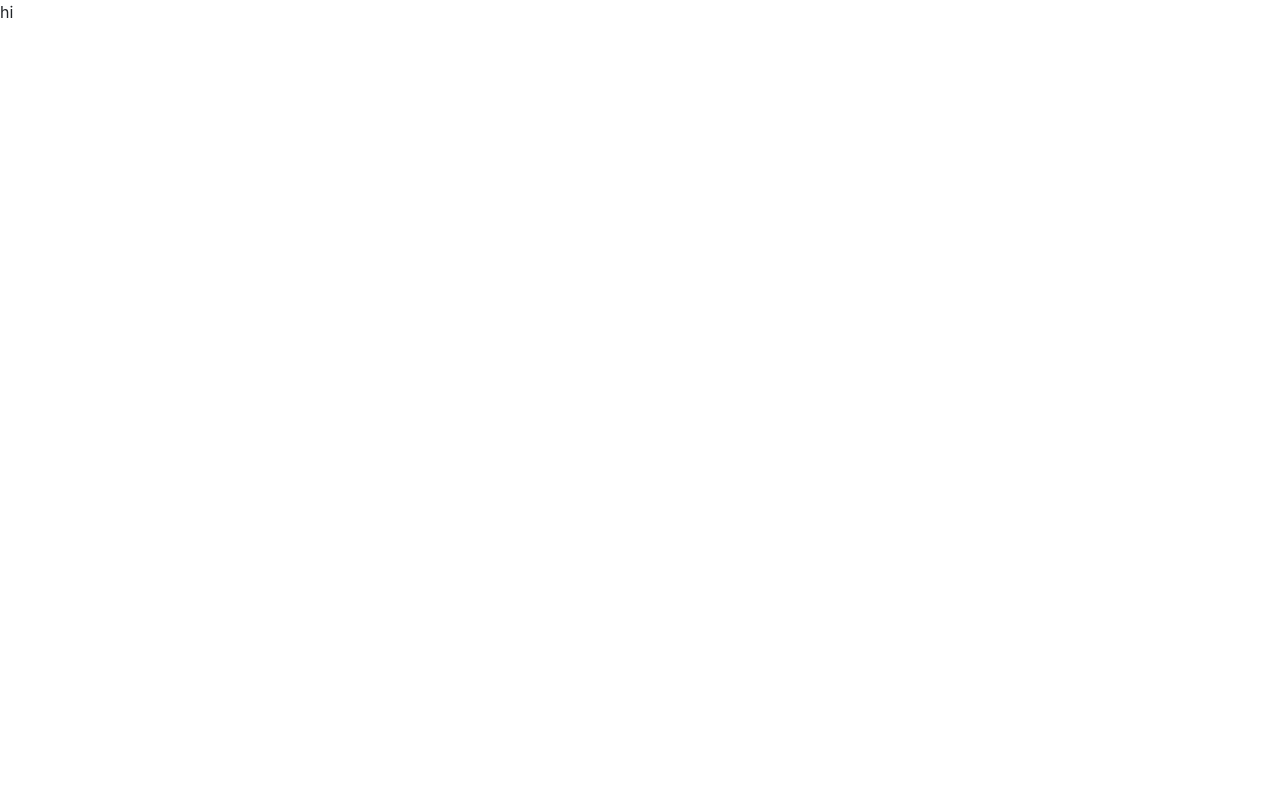
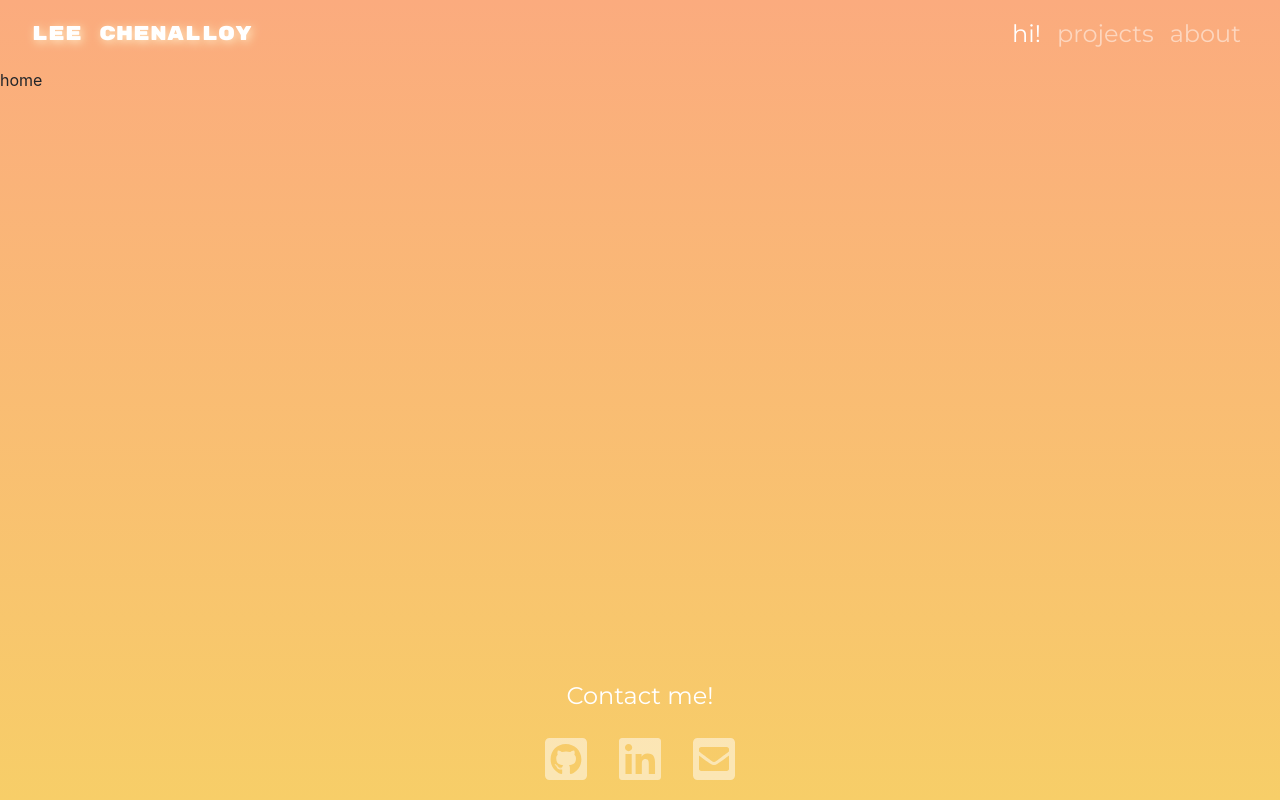
Before and after one commit to chenallee/portfolio-react, a React (Create React App) app: page / in a window 1280 px wide. Built offline with nearby package versions, Linux system fonts and the light colour scheme; the HTML template or start-up script is replaced by a standard one.

Commit message:
header and footer v1

```diff
--- a/package.json
+++ b/package.json
@@ -3,6 +3,10 @@
   "version": "0.1.0",
   "private": true,
   "dependencies": {
+    "@fortawesome/fontawesome-svg-core": "^1.2.28",
+    "@fortawesome/free-brands-svg-icons": "^5.13.0",
+    "@fortawesome/free-solid-svg-icons": "^5.13.0",
+    "@fortawesome/react-fontawesome": "^0.1.9",
     "@testing-library/jest-dom": "^4.2.4",
     "@testing-library/react": "^9.5.0",
     "@testing-library/user-event": "^7.2.1",
--- /dev/null
+++ b/src/App.css
@@ -0,0 +1,25 @@
+body {
+    background-color: #FBAB7E;
+    background: linear-gradient(180deg, #FBAB7E 0%, #F7CE68 100%) no-repeat scroll;
+/*
+    background: rgb(245,185,113);
+    background: linear-gradient(180deg, rgba(245,185,113,1) 0%, rgba(255,236,199,1) 100%) no-repeat scroll; */
+    background-size: 100% 100vh;
+    /* padding: 3rem; */
+
+    /* font-family: 'Montserrat', sans-serif !important; */
+}
+
+.bodyfont {
+    font-family: 'Montserrat', sans-serif;
+}
+
+.iconLink {
+    color: rgba(255,255,255,.5)!important;
+}
+
+.linkHover:hover, .iconLink:hover {
+    position: relative;
+    top: -2px;
+    color: rgba(255,255,255, .8)!important;
+}
--- a/src/App.js
+++ b/src/App.js
@@ -2,40 +2,44 @@ import React from 'react';
 // import router components
 import { BrowserRouter as Router, Switch, Route } from 'react-router-dom';
 // import UI components
-// import Navbar from './components/Navbar';
-// import About from './components/About';
-// import Discover from './components/Discover';
-// import Search from './components/Search';
+import Header from './components/Header';
+import Home from './components/pages/Home';
+import About from './components/pages/About';
+import Projects from './components/pages/Projects';
+
+import './App.css';
 
 // import bootstrap stylesheet to make styles available to all components
 import 'bootstrap/dist/css/bootstrap.min.css';
 
+//import fontawesome, add brand icons to library
+import { library } from '@fortawesome/fontawesome-svg-core';
+import { fab } from '@fortawesome/free-brands-svg-icons';
+import { faEnvelopeSquare } from '@fortawesome/free-solid-svg-icons'
+library.add(fab, faEnvelopeSquare);
+
 function App() {
   return (
+    <Router>
       <>
-      hi
+        <Header />
+        <Switch>
+          <Route exact path='/' component={Home} />
+          <Route exact path='/projects' component={Projects} />
+          <Route exact path='/about' component={About} />
+          <Route
+            render={() => (
+              <h1 className='text-center'>
+                <span role='img' aria-label='poop emoji'>
+                  💩
+                </span>{' '}
+                Wrong Page!
+              </h1>
+            )}
+          />
+        </Switch>
       </>
-    // <Router>
-    //   <>
-    //     <Navbar />
-    //     <Switch>
-    //       {/* <Route exact path='/' component={About} />
-    //       <Route exact path='/about' component={About} />
-    //       <Route exact path='/discover' component={Discover} />
-    //       <Route exact path='/search' component={Search} /> */}
-    //       <Route
-    //         render={() => (
-    //           <h1 className='text-center'>
-    //             <span role='img' aria-label='poop emoji'>
-    //               💩
-    //             </span>{' '}
-    //             Wrong Page!
-    //           </h1>
-    //         )}
-    //       />
-    //     </Switch>
-    //   </>
-    // </Router>
+    </Router>
   );
 }
 
--- a/src/components/Footer.js
+++ b/src/components/Footer.js
@@ -0,0 +1,35 @@
+import React from 'react';
+import { Navbar, Nav, Container } from 'react-bootstrap';
+
+import { FontAwesomeIcon } from '@fortawesome/react-fontawesome'
+
+function Footer() {
+
+    return (
+        <Navbar variant='dark' bg='' className='fixed-bottom bodyfont' style={{ backgroundColor: 'transparent' }}>
+            <Container fluid className='d-flex flex-column justify-content-center'>
+                <Navbar.Text style={{color: 'rgba(255,255,255)'}}>
+                    <h4>
+                        Contact me!
+                    </h4>
+                </Navbar.Text>
+                <Navbar.Text>
+                    <a href='https://github.com/chenallee' target='_blank' rel="noopener noreferrer" className='mr-3 iconLink'>
+                        <FontAwesomeIcon icon={['fab', 'github-square']} size='3x' />
+                    </a>
+                    <a href='https://linkedin.com/in/lee-chenalloy' target='_blank' rel="noopener noreferrer" className='ml-3 mr-3 iconLink'>
+                        <FontAwesomeIcon icon={['fab', 'linkedin']} size='3x' />
+                    </a>
+                    <a href='mailto:lchenalloy@gmail.com' target='_blank' rel="noopener noreferrer" className='ml-3 iconLink'>
+                        <FontAwesomeIcon icon='envelope-square' size='3x' />
+                    </a>
+                </Navbar.Text>
+
+
+
+            </Container>
+        </Navbar>
+    );
+}
+
+export default Footer;
--- a/src/components/Header.js
+++ b/src/components/Header.js
@@ -0,0 +1,35 @@
+import React from 'react';
+import { Navbar, Nav, Container } from 'react-bootstrap';
+import { Link, useLocation } from 'react-router-dom';
+
+function Header() {
+
+  const location = useLocation();
+
+  return (
+    <Navbar expand={'md'} variant='dark' className='bodyfont' style={{backgroundColor: 'transparent'}}>
+      <Container fluid>
+        <Navbar.Brand className='linkHover' style={{ fontFamily: 'Rubik Mono One, sans-serif', color:'', textShadow: '2px 2px 10px #ffecc7' }} as={Link} to='/'>
+          Lee Chenalloy
+          </Navbar.Brand>
+        {/* button for mobile nav */}
+        <Navbar.Toggle aria-controls='navbar-nav' />
+        <Navbar.Collapse id='navbar-nav'>
+          <Nav navbar className='ml-auto'>
+            <Nav.Link style={{ fontSize: 24 }} as={Link} to='/' className={location.pathname === '/' ? 'linkHover active' : 'linkHover'}>
+              hi!
+              </Nav.Link>
+            <Nav.Link style={{ fontSize: 24 }} as={Link} to='/projects' className={location.pathname === '/projects' ? 'linkHover active' : 'linkHover'}>
+              projects
+              </Nav.Link>
+            <Nav.Link style={{ fontSize: 24 }} as={Link} to='/about' className={location.pathname === '/about' ? 'linkHover active' : 'linkHover'}>
+              about
+              </Nav.Link>
+          </Nav>
+        </Navbar.Collapse>
+      </Container>
+    </Navbar>
+  );
+}
+
+export default Header;
--- a/src/components/pages/About.js
+++ b/src/components/pages/About.js
@@ -0,0 +1,11 @@
+import React from 'react';
+
+function About() {
+  return (
+    <>
+      about
+    </>
+  );
+}
+
+export default About;
--- a/src/components/pages/Home.js
+++ b/src/components/pages/Home.js
@@ -0,0 +1,14 @@
+import React from 'react';
+
+import Footer from '../Footer';
+
+function Home() {
+  return (
+    <>
+      home
+      <Footer></Footer>
+    </>
+  );
+}
+
+export default Home;
--- a/src/components/pages/Projects.js
+++ b/src/components/pages/Projects.js
@@ -0,0 +1,11 @@
+import React from 'react';
+
+function Projects() {
+  return (
+    <>
+      projects
+    </>
+  );
+}
+
+export default Projects;
```
Also changed, not shown: 1 other file (tests, documents, lock files or other folders).
